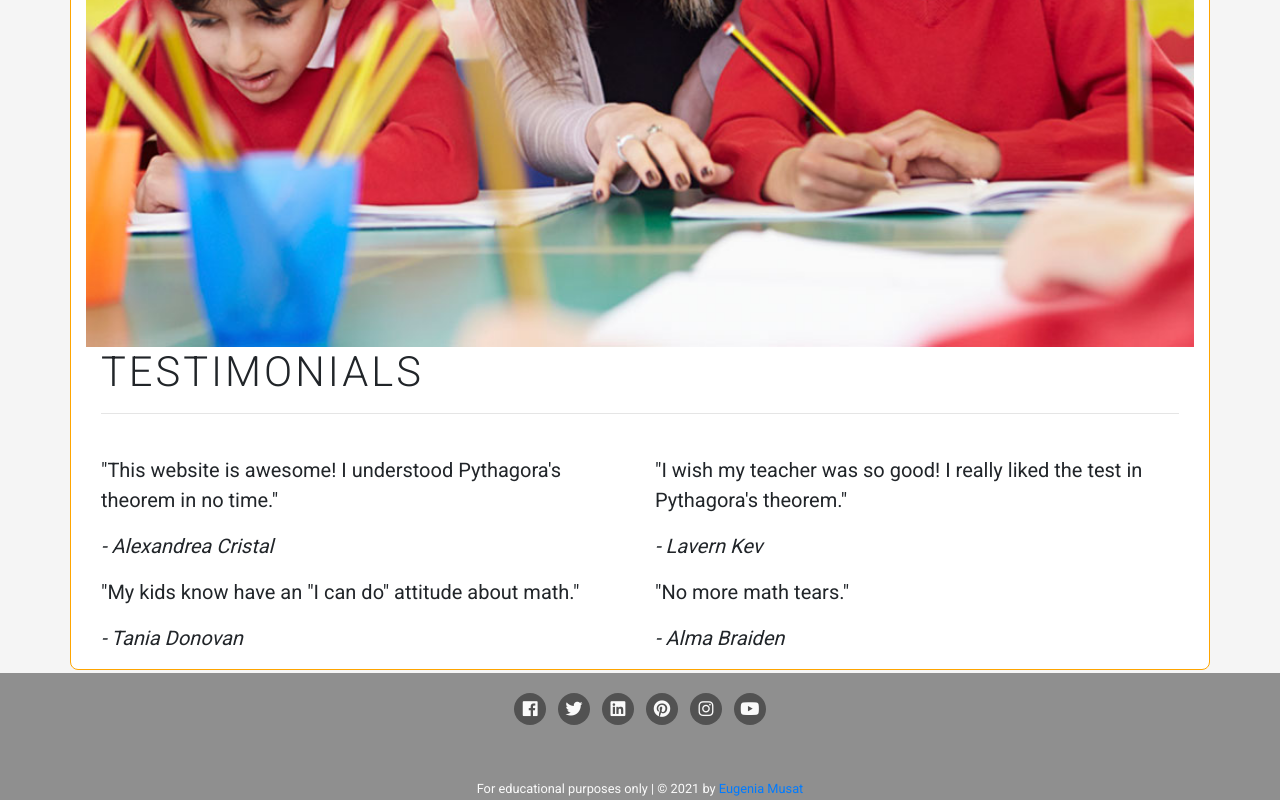
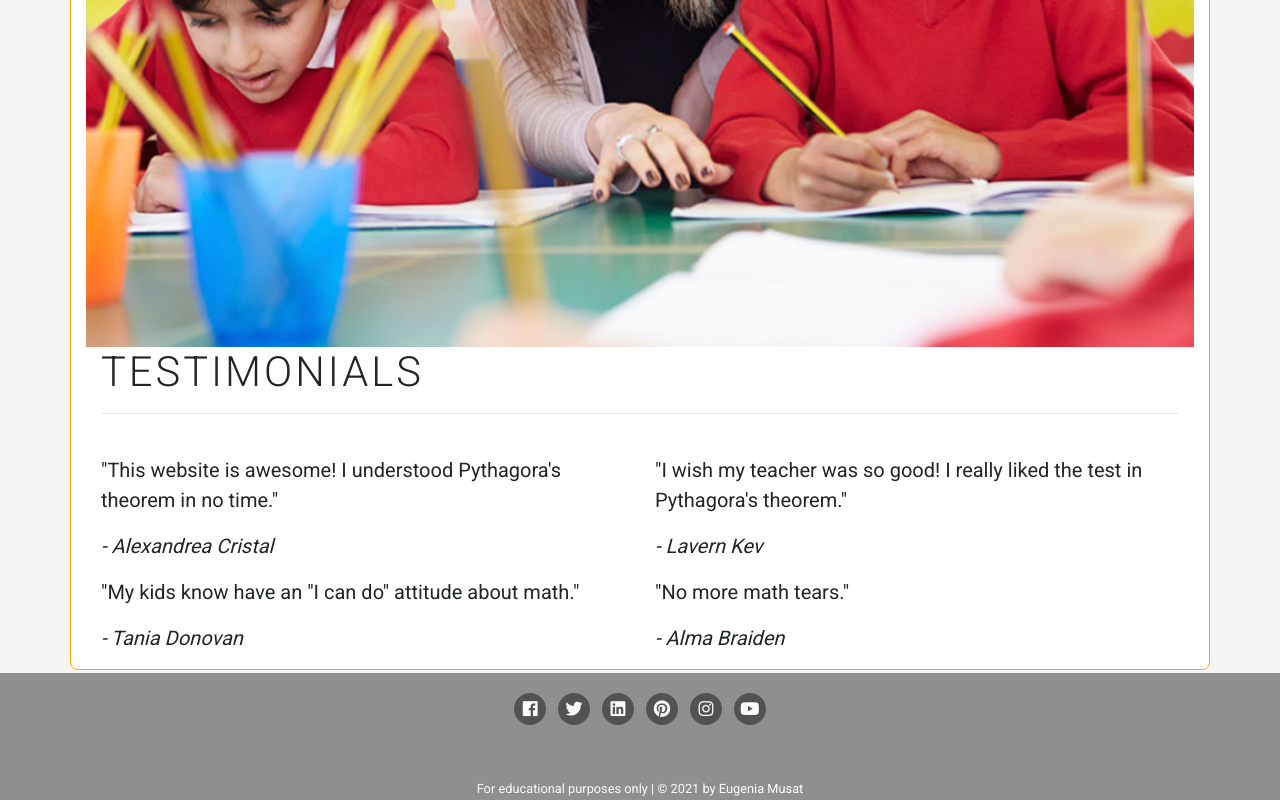
Before and after one commit to emusat2021/IO-Math-Lessons, a plain HTML site: page index.html in a window 1280 px wide. Shown: the part 839-1639 px from the top of the page. Drawn offline with nearby package versions, Linux system fonts and the light colour scheme.

Commit message:
Style color EM in footer

```diff
--- a/index.html
+++ b/index.html
@@ -188,7 +188,7 @@
         <div class="disclaimer text-center">
         <small>For educational purposes only | 	&#169; 2021 by
             <a href="https://github.com/emusat2021"
-              target="_blank" class="footer-author-link">
+              target="_blank" class="footer-author-link links-custom text-white">
               Eugenia Musat</a>
         </small>
       </div>
```
